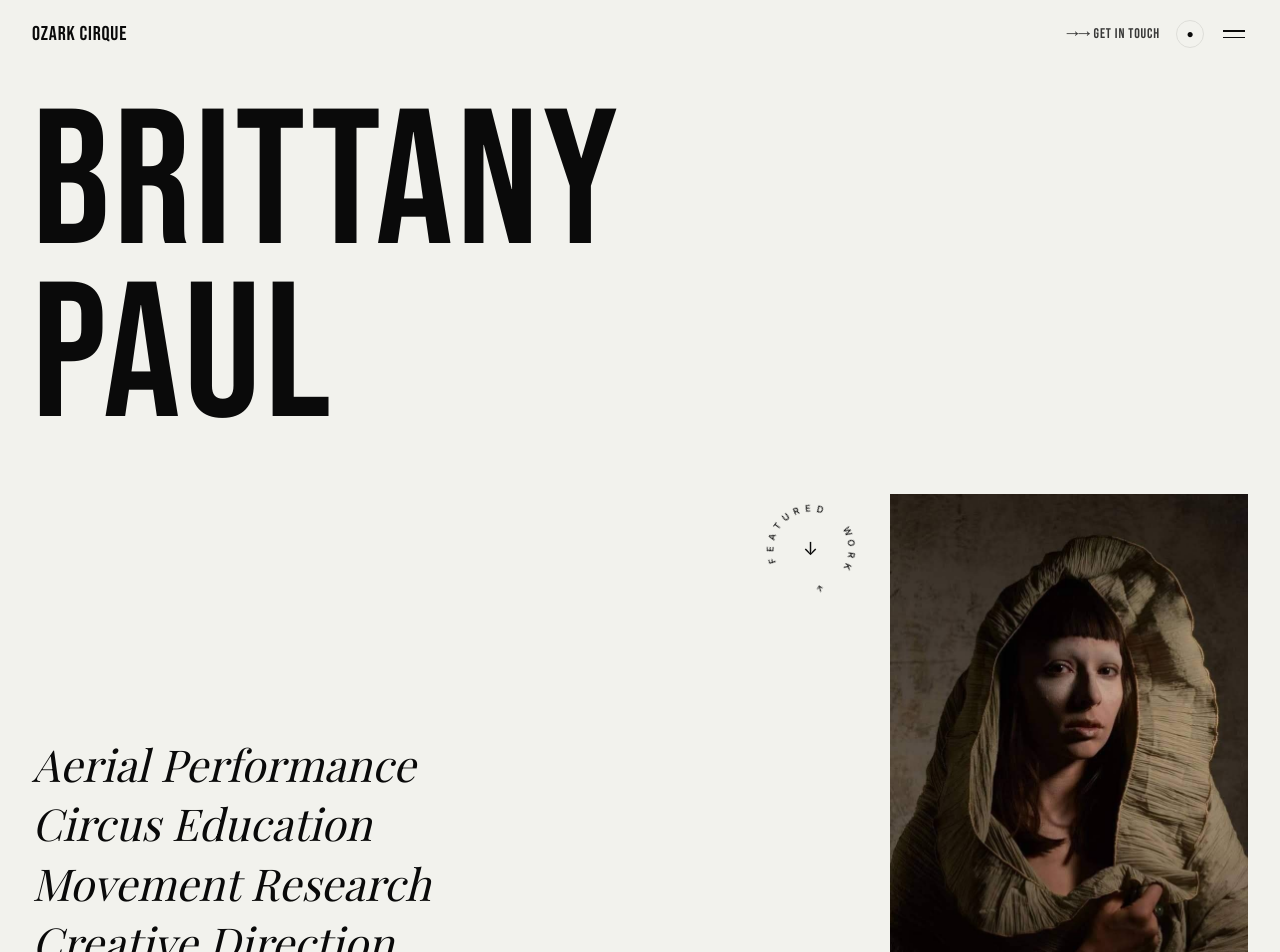
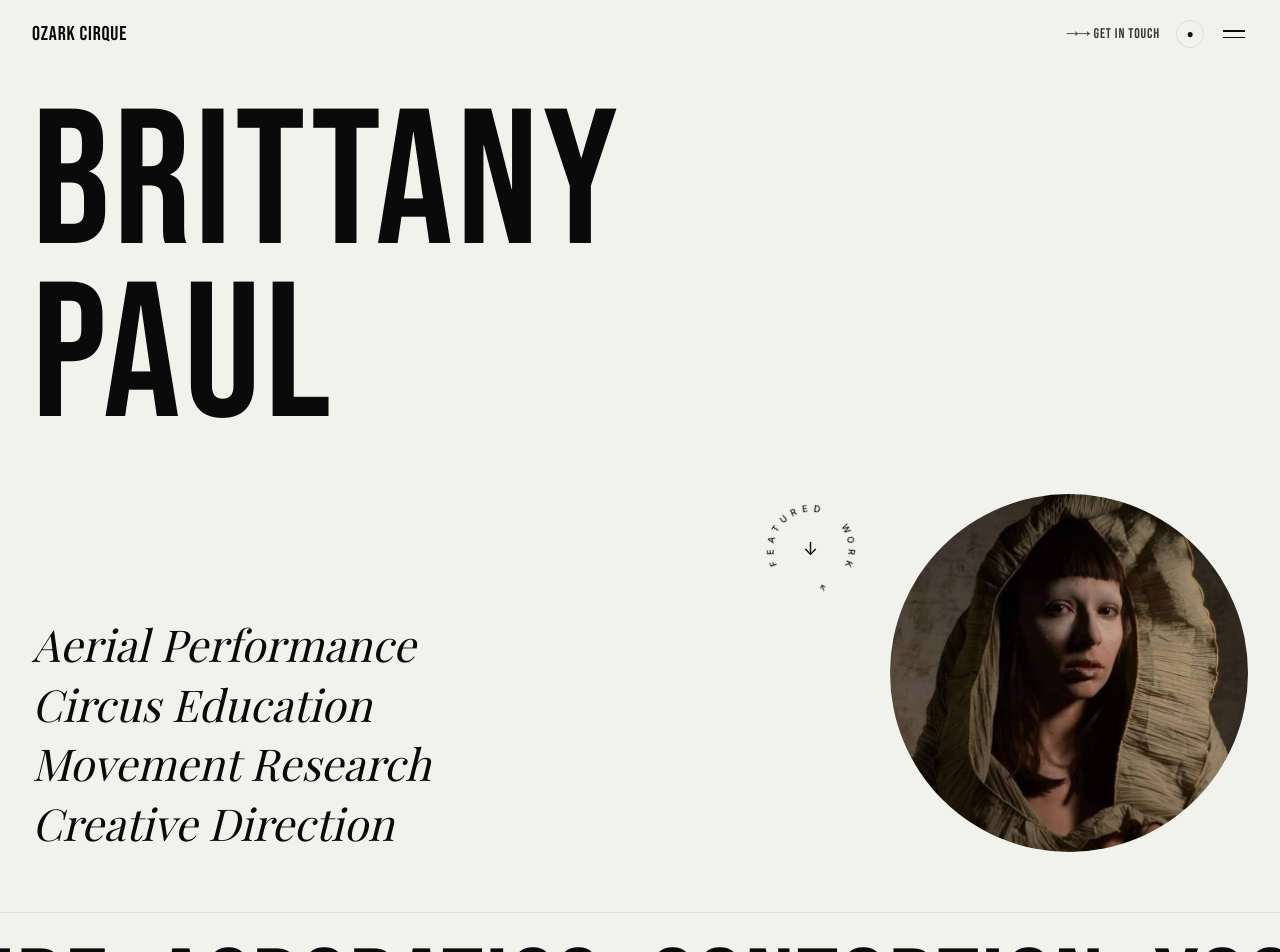
Before and after one commit to dario1209/ozark-cirque-v3, a Next.js app: page / in a window 1280 px wide. Shown: the top 952 px of the page. Built offline with nearby package versions, Linux system fonts and the light colour scheme; a web font is replaced by a local one.

Commit message:
oval portrait frame

```diff
--- a/src/app/page.module.css
+++ b/src/app/page.module.css
@@ -43,12 +43,13 @@
 
 .portrait {
   width: clamp(220px, 28vw, 420px);
-  aspect-ratio: 3 / 4;
+  aspect-ratio: 1 / 1;
   background: var(--subtle);
   display: flex;
   align-items: center;
   justify-content: center;
   overflow: hidden;
+  border-radius: 50%;
 }
 
 .portraitLabel {
```
